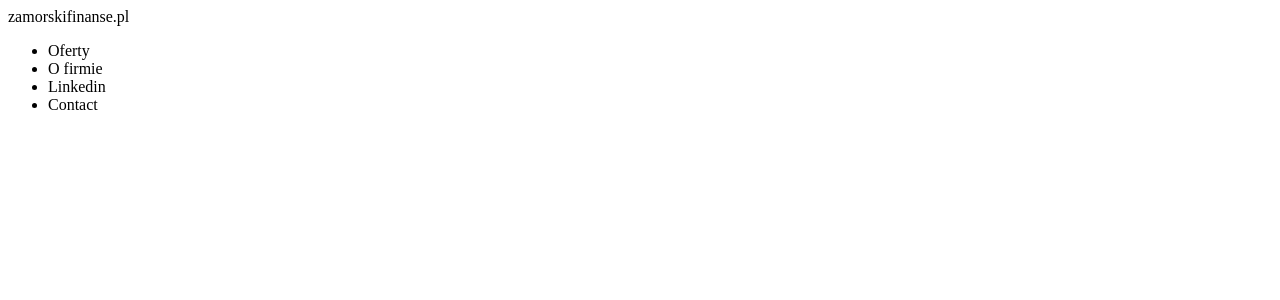
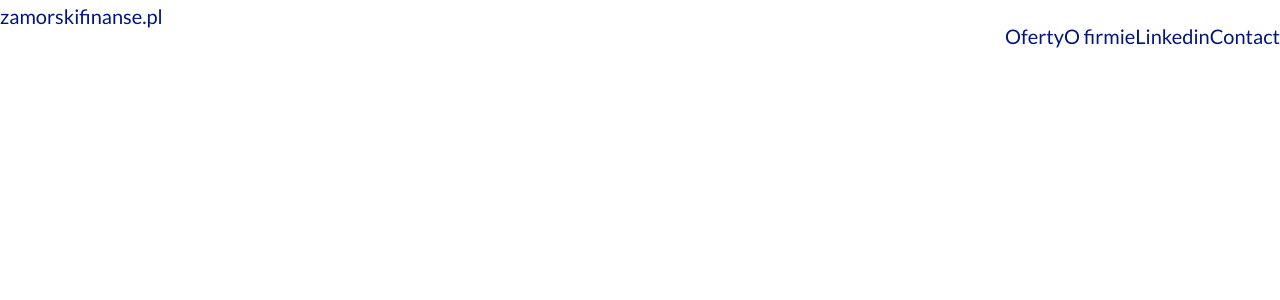
Before and after one commit to Soszka/Angular-zamorskiFinanse, an Angular app in the folder Angular-zamorskiFinanse/: page / in a window 1280 px wide. Shown: the top 300 px of the page. Built offline with nearby package versions, Linux system fonts and the light colour scheme.

Commit message:
global styles created

```diff
--- a/Angular-zamorskiFinanse/angular.json
+++ b/Angular-zamorskiFinanse/angular.json
@@ -25,7 +25,7 @@
               "src/assets"
             ],
             "styles": [
-              "src/styles.css"
+              "src/styles.scss"
             ],
             "scripts": []
           },
--- a/Angular-zamorskiFinanse/src/app/navigation/navigation.component.scss
+++ b/Angular-zamorskiFinanse/src/app/navigation/navigation.component.scss
@@ -0,0 +1,15 @@
+@import '../../styles/settings.scss';
+
+nav {
+  display: flex;
+  justify-content: space-between;
+}
+
+ul {
+  display: flex;
+  justify-content: space-between;
+}
+
+li {
+  list-style: none;
+}
--- a/Angular-zamorskiFinanse/src/styles.css
+++ /dev/null
@@ -1 +0,0 @@
-/* You can add global styles to this file, and also import other style files */
--- /dev/null
+++ b/Angular-zamorskiFinanse/src/styles.scss
@@ -0,0 +1,15 @@
+@import '../src/styles/settings.scss';
+
+*, *::before, *::after {
+  box-sizing: border-box;
+}
+
+body {
+  margin: 0;
+  padding: 0;
+  color: $text-color;
+  font-size: $content-font-size;
+  font-family: $content-font;
+  line-height: 1.6;
+  background: $background-color;
+}
--- /dev/null
+++ b/Angular-zamorskiFinanse/src/styles/settings.scss
@@ -0,0 +1,55 @@
+@import url('https://fonts.googleapis.com/css2?family=Lato&family=Roboto&display=swap');
+
+// COLORS
+
+$text-color: rgb(0, 23, 124);
+$text-secondary-color: rgb(255, 255, 255);
+$buttons-color: gold;
+$background-color: rgb(255, 255, 255);
+
+
+// FONTS
+
+$content-font: 'Lato', sans-serif;
+$header-font: 'Roboto', sans-serif;
+$content-font-size: 20px;
+$header-font-size: 52px;
+
+
+// MIXINS
+
+@mixin tiny-screens () {
+  @media only screen and (max-width: 320px) {
+    @content;
+  }
+}
+
+@mixin small-screens () {
+  @media only screen and (max-width: 576px) {
+    @content;
+  }
+}
+
+@mixin medium-screens () {
+  @media only screen and (max-width: 768px) {
+    @content;
+  }
+}
+
+@mixin large-screens () {
+  @media only screen and (max-width: 1024px) {
+    @content;
+  }
+}
+
+@mixin extra-large-screens () {
+  @media only screen and (max-width: 1200px) {
+    @content;
+  }
+}
+
+@mixin mega-large-screens () {
+  @media only screen and (max-width: 1400px) {
+    @content;
+  }
+}
```
Also changed, not shown: Angular-zamorskiFinanse/assets/SplashFoto.jpeg (added).
